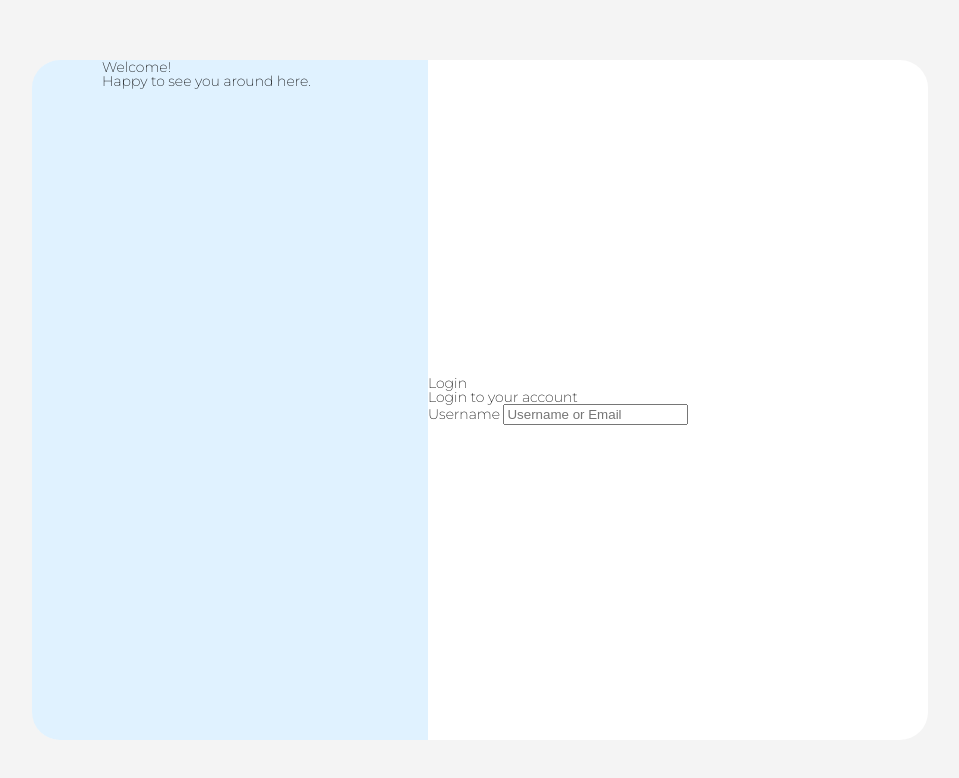
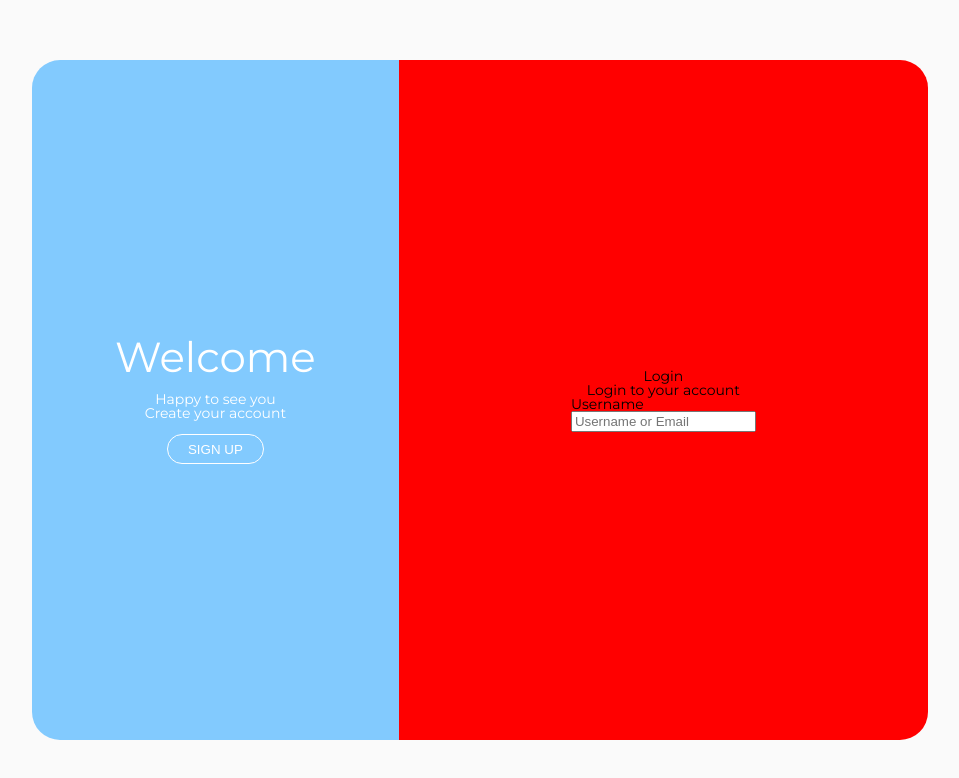
Before and after one commit to wevertonsantos/screenSearchCEP, a plain HTML site: page login.html in a window 1280 px wide. Shown: the whole page, without its empty margins (160-1119 px from the left). Drawn offline with nearby package versions, Linux system fonts and the light colour scheme.

Commit message:
finish section welcome

```diff
--- a/css/login.css
+++ b/css/login.css
@@ -1,29 +1,55 @@
 @import url('main.css');
 
-main{
-	height: 100vh;
+/* section welcome */
 
+.section-welcome{
 	display: flex;
+	flex-direction: column;
 	align-items: center;
 	justify-content: center;
-}
+	text-align: center;
 
-#container{
-	display: flex;
-	align-items: center;
-
-	height: 85vh;
-	width: 70vw;
-
-	border-radius: 2em;
-	background: var(--bg-container);
-}
-
-.section-hello{
 	background: var(--bg-section);
 	padding: 0 5em;
 	border-radius: 2em 0 0 2em;
 
 	height: 85vh;
-	width: 20vw;
+	width: 30%;
+
+	color: var(--white);
 }
+
+.section-welcome_title{
+	font-size: 3em;
+}
+
+.section-welcome_p{
+	font-size: 1em;
+}
+
+.btn-signup{
+	background: transparent;
+	color: var(--white);
+
+	border-radius: 100px;
+	border: solid 1px var(--white);
+
+	padding: .5em 1.5em;
+
+	cursor: pointer;
+}
+
+/* section login */
+
+.section-login{
+	height: 85vh;
+	width: 70%;
+	border-radius: 0 2em 2em 0;
+
+	background: red;
+
+	display: flex;
+	flex-direction: column;
+	justify-content: center;
+	align-items: center;
+}
--- a/css/main.css
+++ /dev/null
@@ -1,23 +0,0 @@
-@import url('https://cdnjs.cloudflare.com/ajax/libs/meyer-reset/2.0/reset.css');
-@import url('https://fonts.googleapis.com/css2?family=Montserrat:wght@200&display=swap');
-@import url('login.css');
-
-:root{
-	--bg-section: rgba(100, 190, 255, 0.2);
-	--bg-container: rgba(255, 255, 255);
-	--bg-body: rgba(150, 156, 155, 0.1);
-}
-
-body{
-	width: 100%;
-	height: 100vh;
-
-	background: var(--bg-body);
-	font-family: 'Montserrat', sans-serif;
-
-	font-size: 14px;
-}
-
-a{
-	text-decoration: none;
-}
--- /dev/null
+++ b/css/style.css
@@ -0,0 +1,41 @@
+@import url('https://cdnjs.cloudflare.com/ajax/libs/meyer-reset/2.0/reset.css');
+@import url('https://fonts.googleapis.com/css2?family=Montserrat&display=swap');
+@import url('login.css');
+
+:root{
+	--bg-section: rgba(100, 190, 255, .8);
+	--bg-body: rgba(210, 210, 210, 0.1);
+	--white: #ffffff;
+}
+
+body{
+	width: 100%;
+	height: 100vh;
+
+	background: var(--bg-body);
+	font-family: 'Montserrat', sans-serif;
+
+	font-size: 14px;
+}
+
+a{
+	text-decoration: none;
+}
+
+main{
+	height: 100vh;
+
+	display: flex;
+	align-items: center;
+	justify-content: center;
+}
+
+#container{
+	display: flex;
+	align-items: center;
+
+	height: 85vh;
+	width: 70vw;
+
+	border-radius: 2em;
+}
--- a/login.html
+++ b/login.html
@@ -4,14 +4,17 @@
 		<meta charset="utf-8">
 		<meta name="viewport" content="width=device-width, initial-scale=1">
 		<title>Login</title>
-		<link rel="stylesheet" type="text/css" href="css/main.css">
+		<link rel="stylesheet" type="text/css" href="css/style.css">
 	</head>
 	<body>
 		<main>
 			<div id="container">
-				<section class="section-hello">
-					<h1>Welcome!</h1>
-					<p>Happy to see you around here.</p>
+				<section class="section-welcome">
+					<h1 class="section-welcome_title">Welcome</h1>
+					<br>
+					<p class="section-welcome_p">Happy to see you<br>Create your account</p>
+					<br>
+					<button class="btn-signup">SIGN UP</button>
 				</section>
 				<section class="section-login">
 					<h1>Login</h1>
@@ -19,6 +22,7 @@
 					<form>
 						<label>
 							<span>Username</span>
+							<br>
 							<input type="text" name="name" placeholder="Username or Email">
 						</label>
 					</form>
```
